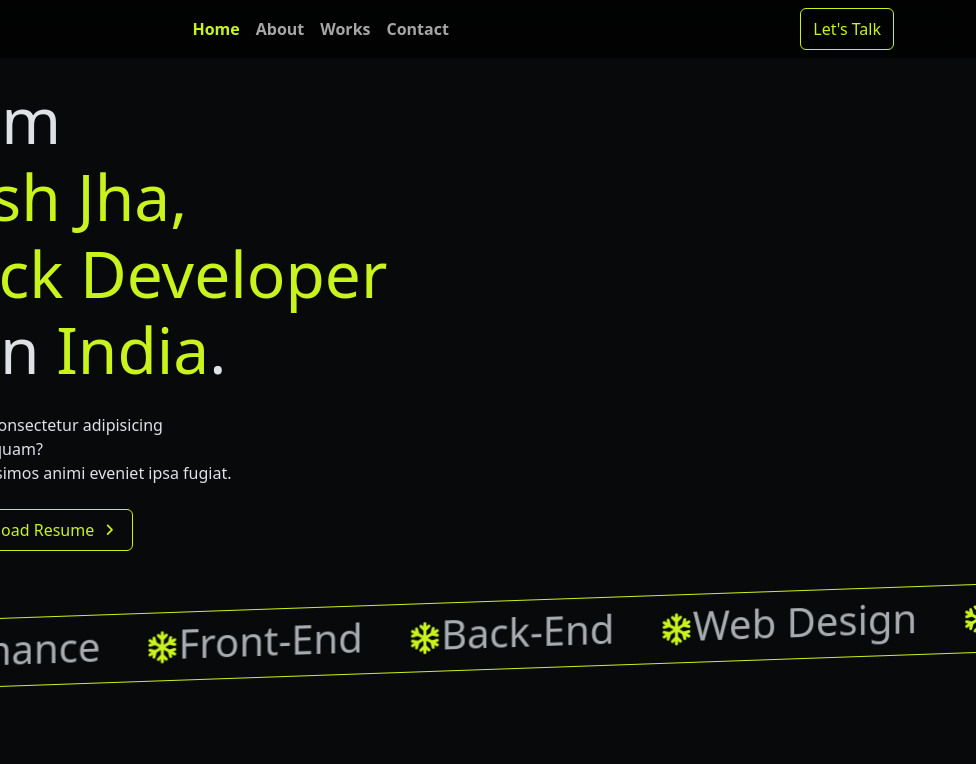
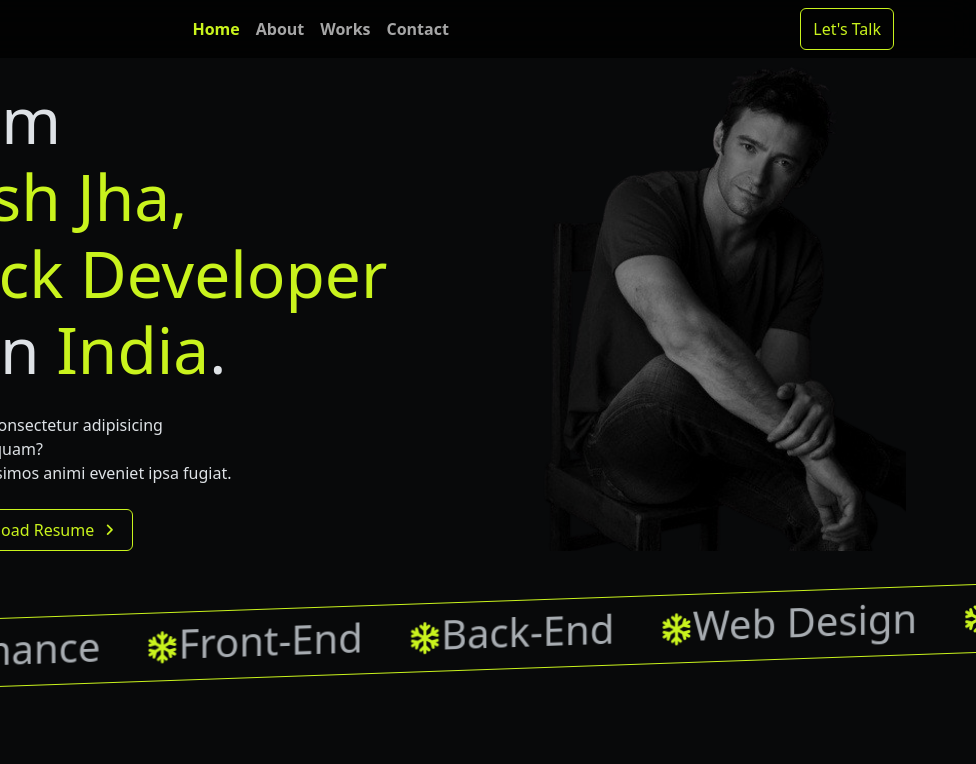
Before and after one commit to dev-aashutosh/portfolio, a plain HTML site: page index.html in a window 1280 px wide. Shown: the top 764 px of the page, 304-1280 px from the left. Drawn offline with nearby package versions, Linux system fonts and the light colour scheme.

Commit message:
modified

```diff
--- a/assets/css/custom.css
+++ b/assets/css/custom.css
@@ -148,7 +148,7 @@ a:hover {
 }
 
 .bg-image {
-    background-image: url(/assets/images/logos/flip.png);
+    background-image: url(/assets/images/backgrounds/flip.png);
     background-repeat: no-repeat;
     background-position: 100%;
     background-size: contain;
```
